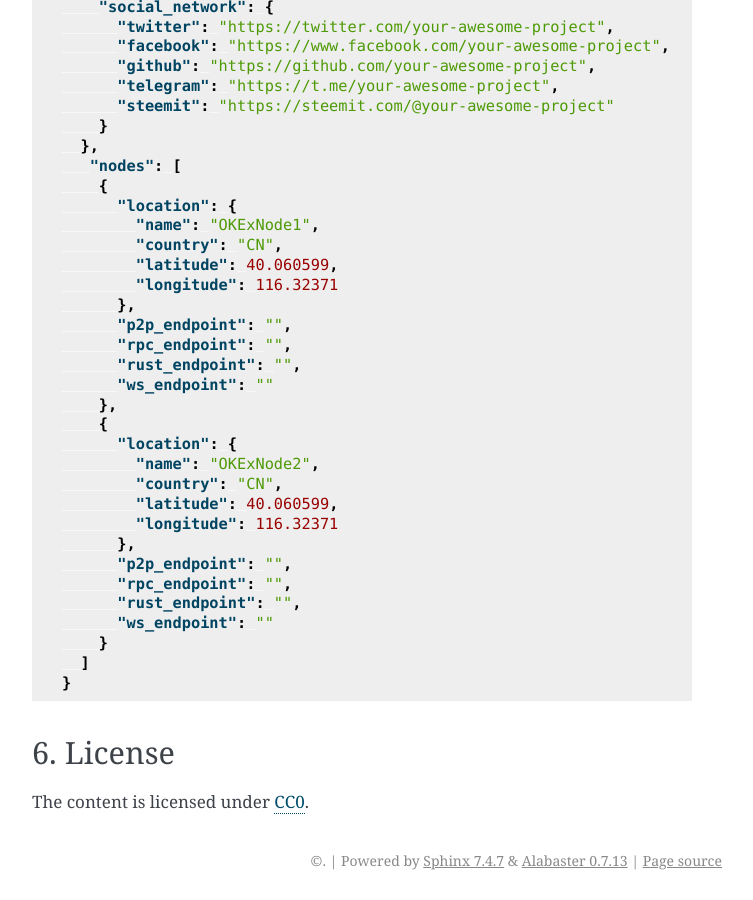
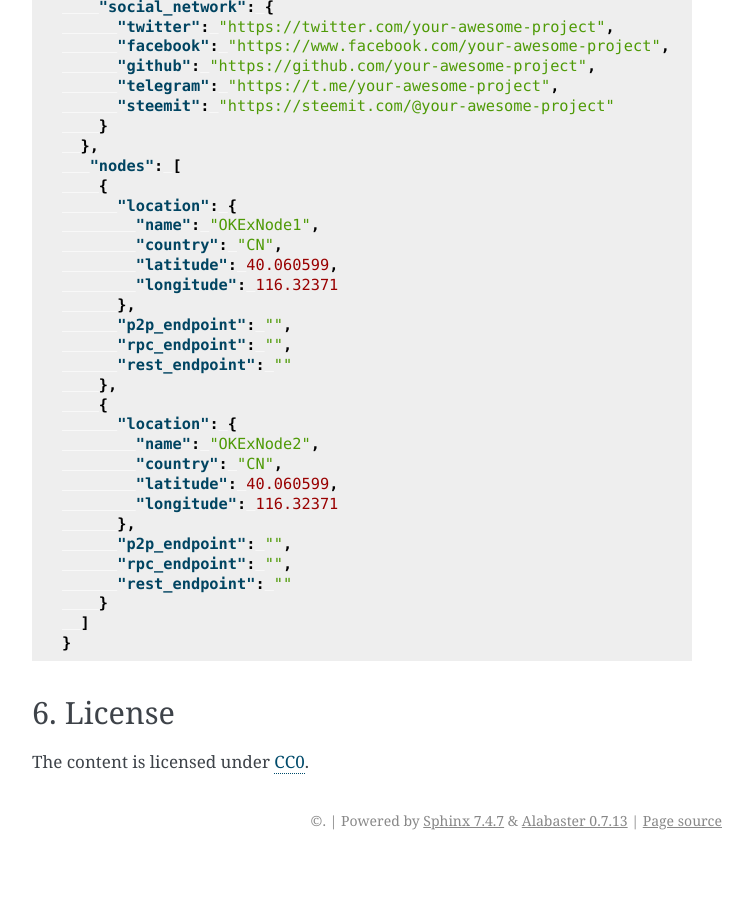
Before and after one commit to okx/KIPs, a Sphinx documentation site: the page built from docs/final/OIP-28.md, in a window 1280 px wide and 900 px high, scrolled down 1422 px. Shown: the whole window, without its empty margins (388-1141 px from the left). Built offline with Sphinx 7.4.7, drawn with Linux system fonts in a browser that asks for light colours; after the commit the page ends 2282 px from its top, so only the background shows below that.

Commit message:
modify oip28

```diff
--- a/docs/final/OIP-28.md
+++ b/docs/final/OIP-28.md
@@ -66,8 +66,7 @@
       },
       "p2p_endpoint": "",
       "rpc_endpoint": "",
-      "rust_endpoint": "",
-      "ws_endpoint": ""
+      "rest_endpoint": ""
     },
     {
       "location": {
@@ -78,8 +77,7 @@
       },
       "p2p_endpoint": "",
       "rpc_endpoint": "",
-      "rust_endpoint": "",
-      "ws_endpoint": ""
+      "rest_endpoint": ""
     }
   ]
 }
```
